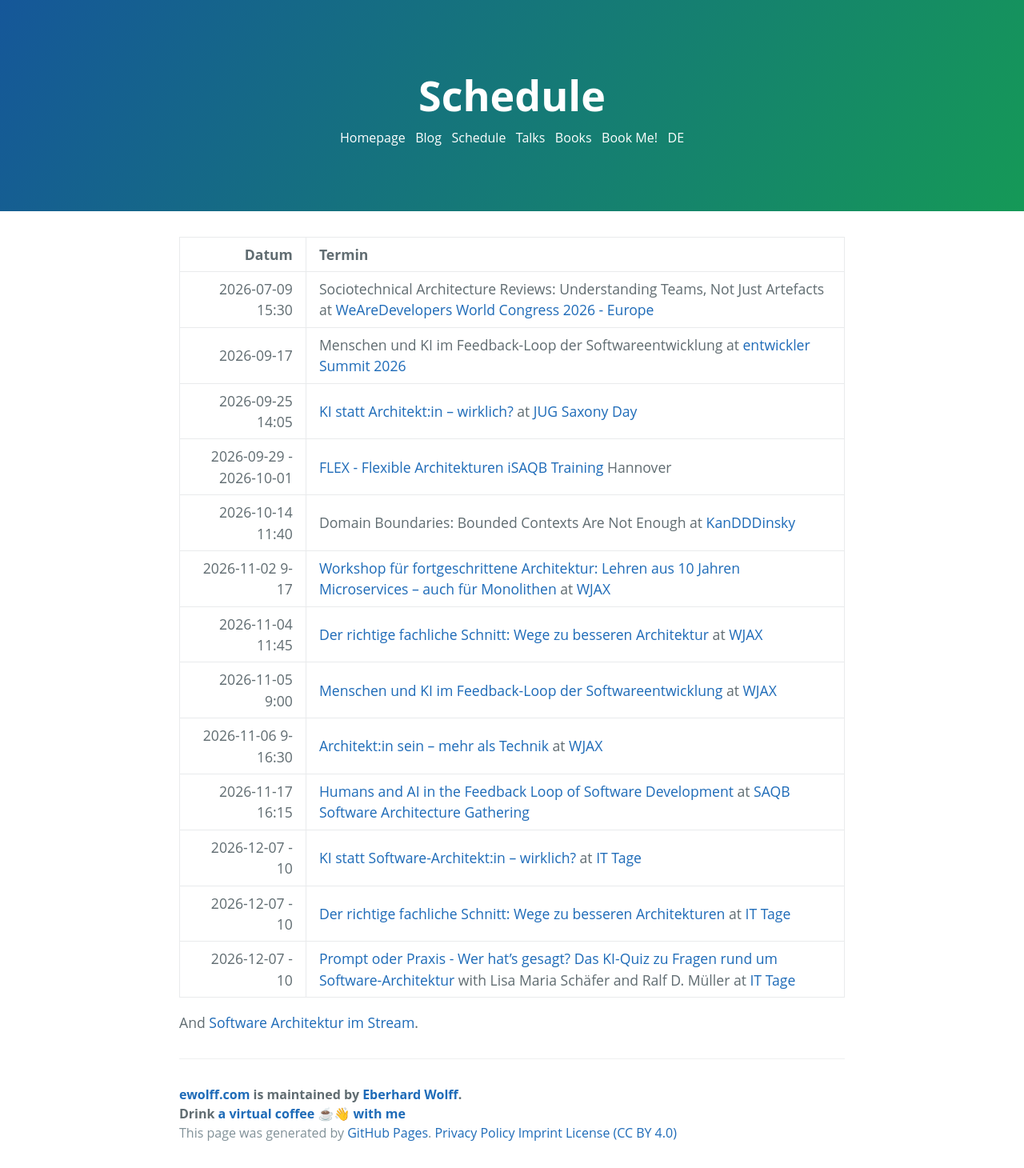
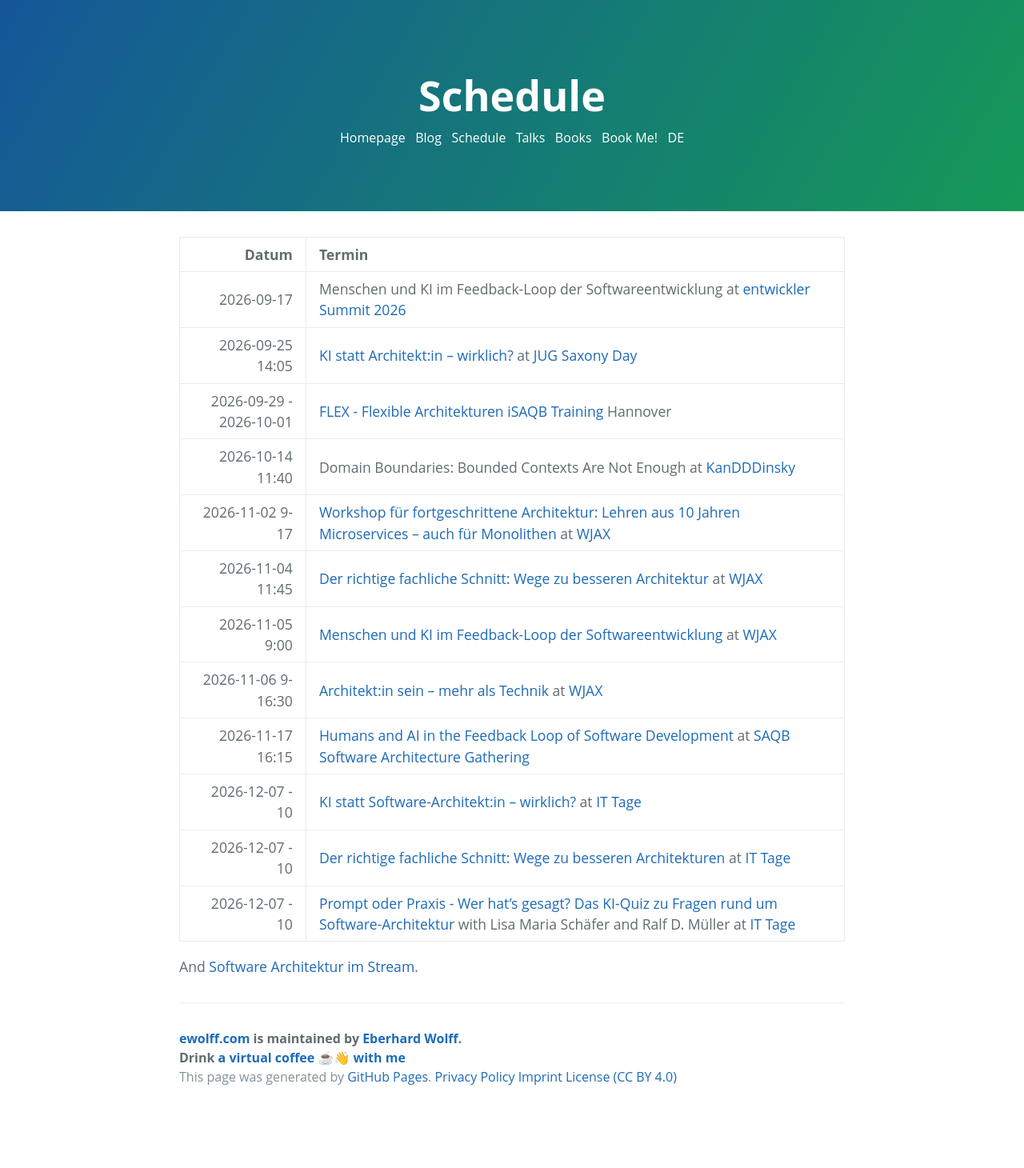
Before and after one commit to ewolff/ewolff.com, a Jekyll site: the page built from schedule.md, in a window 1280 px wide. Shown: the whole page at 80% size. Built offline with Jekyll 4.4.1, drawn with Linux system fonts in a browser that asks for light colours; our own code applies the rules of GitHub Pages for plain Markdown files; after the commit the page ends 1390 px from its top, so only the background shows below that.

```diff
--- a/schedule.md
+++ b/schedule.md
@@ -4,7 +4,6 @@ title: Schedule
 
 |            Datum | Termin                                                                                                                                                                                        |
 |-----------------:|:----------------------------------------------------------------------------------------------------------------------------------------------------------------------------------------------|
-| 2026-07-09 15:30 | Sociotechnical Architecture Reviews: Understanding Teams, Not Just Artefacts at [WeAreDevelopers World Congress 2026 - Europe](https://www.wearedevelopers.com/world-congress/) |
 | 2026-09-17 | Menschen und KI im Feedback-Loop der Softwareentwicklung at [entwickler Summit 2026](https://entwickler.de/entwickler-summit/) |
 | 2026-09-25 14:05 | [KI statt Architekt:in – wirklich?](https://jugsaxony.org/day/programm/details/304) at [JUG Saxony Day](https://jugsaxony.org/day/) |
 |  2026-09-29 - 2026-10-01 | [FLEX - Flexible Architekturen iSAQB Training](https://www.socreatory.com/de/trainings/flex) Hannover                                              |
```
Also changed, not shown: termine.md (+0 -1 lines).
